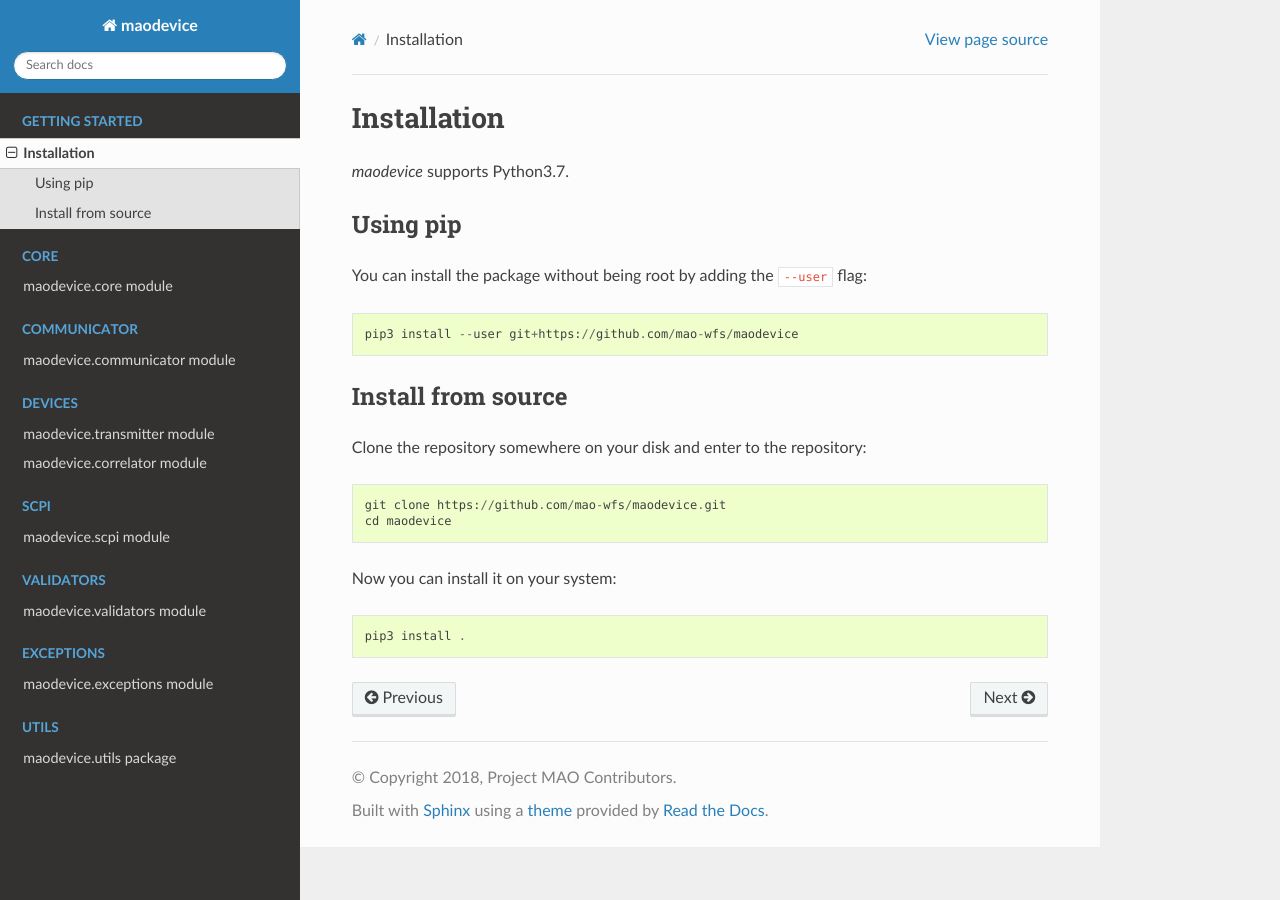
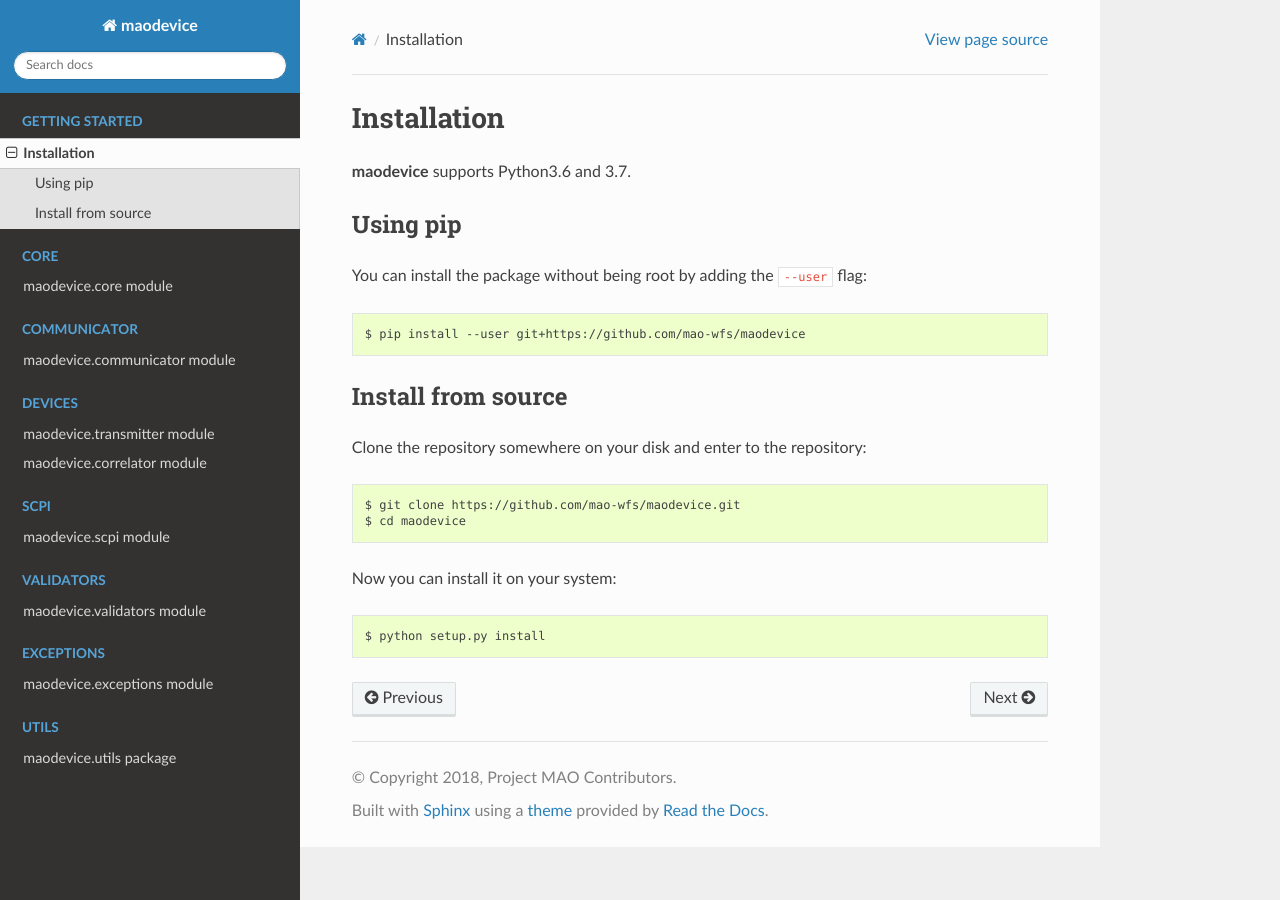
Before and after one commit to mao-wfs/mao-device, a Sphinx documentation site: the page built from docs/source/installation.rst, in a window 1280 px wide. Built offline with Sphinx 7.4.7 and the Read the Docs theme 2.0.0, drawn with Linux system fonts in a browser that asks for light colours.

Commit message:
update : docs

```diff
--- a/docs/source/index.rst
+++ b/docs/source/index.rst
@@ -1,7 +1,7 @@
 maodevice
 =========
 
-`maodevice` is the Python3.7 package to control MAO devices.
+**maodevice** is the ``Python3`` package to control MAO devices.
 
 .. toctree::
    :caption: Getting started
--- a/docs/source/installation.rst
+++ b/docs/source/installation.rst
@@ -1,23 +1,23 @@
 Installation
 ============
 
-`maodevice` supports Python3.7.
+**maodevice** supports Python3.6 and 3.7.
 
 Using pip
 ^^^^^^^^^
 
 You can install the package without being root by adding the ``--user`` flag::
 
-  pip3 install --user git+https://github.com/mao-wfs/maodevice
+  $ pip install --user git+https://github.com/mao-wfs/maodevice
 
 Install from source
 ^^^^^^^^^^^^^^^^^^^
 
 Clone the repository somewhere on your disk and enter to the repository::
 
-  git clone https://github.com/mao-wfs/maodevice.git
-  cd maodevice
+  $ git clone https://github.com/mao-wfs/maodevice.git
+  $ cd maodevice
 
 Now you can install it on your system::
 
-  pip3 install .
+  $ python setup.py install
```
Also changed, not shown: 4 other files.
